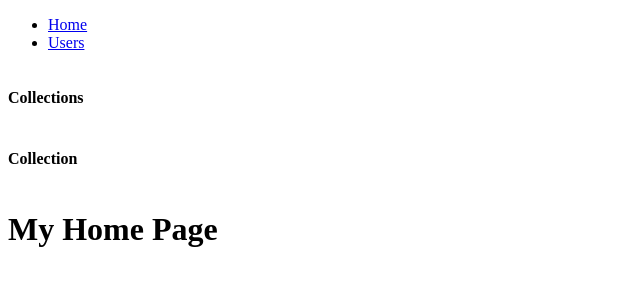
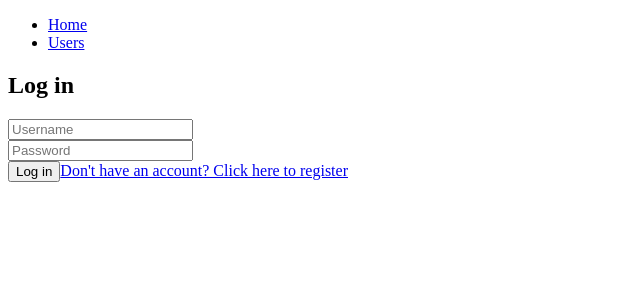
Before and after one commit to ivanhroth/sweetfeed, a React (Create React App) app in the folder client/: page /login in a window 1280 px wide. Shown: the top 300 px of the page, without its empty margins (0-640 px from the left). Built offline with nearby package versions, Linux system fonts and the light colour scheme.

Commit message:
set up basic auth in preliminary form

```diff
--- a/client/package.json
+++ b/client/package.json
@@ -9,6 +9,7 @@
     "http-proxy-middleware": "^1.0.5",
     "react": "^16.13.1",
     "react-dom": "^16.13.1",
+    "react-router": "^5.2.0",
     "react-router-dom": "^5.2.0",
     "react-scripts": "3.4.3"
   },
--- a/client/src/App.js
+++ b/client/src/App.js
@@ -1,6 +1,7 @@
 import React, { useEffect, useState } from 'react';
 import { BrowserRouter, Switch, Route, NavLink } from 'react-router-dom';
 import UserList from './components/UsersList';
+import Login from './components/Login';
 
 
 function App() {
@@ -24,7 +25,18 @@ function App() {
                     <li><NavLink to="/users" activeclass="active">Users</NavLink></li>
                 </ul>
             </nav>
-            <div class="main-container">
+            <Switch>
+                <Route path="/users">
+                    <UserList />
+                </Route>
+
+                <Route path="/login">
+                    <Login />
+                </Route>
+
+                <Route path="/">
+                    <h1>My Home Page</h1>
+                    <div class="main-container">
                 <div class="sidebar">
                     <div class="sidebar-box">
                         <h4>Collections</h4>
@@ -32,16 +44,8 @@ function App() {
                     {myCollections.map(collection => <div><h4>Collection</h4></div>)}
                 </div>
                 <div class="viewer-container">
-
                 </div>
             </div>
-            <Switch>
-                <Route path="/users">
-                    <UserList />
-                </Route>
-
-                <Route path="/">
-                    <h1>My Home Page</h1>
                 </Route>
             </Switch>
         </BrowserRouter>
--- /dev/null
+++ b/client/src/components/Login.js
@@ -0,0 +1,46 @@
+import React, { useState } from 'react';
+import { Redirect, useHistory } from 'react-router';
+
+const validateForm = () => true;
+
+const Login = props => {
+    const token = props.token
+    console.log(token);
+    const [username, updateUsername] = useState("");
+    const [password, updatePassword] = useState("");
+    const history = useHistory();
+    const tryLogin = async () => {
+        const formIsValid = validateForm();
+        if (formIsValid) {
+        const loginAttempt = await fetch(`/api/login`, {
+            method: "PUT",
+            body: { username, password }
+        });
+
+        if (loginAttempt.status === 200) history.push('/');
+        else console.error(loginAttempt.msg);
+    }
+      };
+
+    if (token) return <Redirect to="/"/>
+
+    return (
+    <div>
+        <h2>Log in</h2>
+        <form>
+            <div>
+            <input onChange={updateUsername} type="username" placeholder="Username" required />
+            </div>
+            <div>
+            <input onChange={updatePassword} type="password" placeholder="Password" required />
+            </div>
+            <div>
+            <button onClick={tryLogin}>Log in</button>
+            <a href='/register/' id="registration-link">Don't have an account? Click here to register</a>
+            </div>
+        </form>
+  </div>
+    )
+}
+
+export default Login;
--- /dev/null
+++ b/client/src/components/NewsItem.js
@@ -0,0 +1,5 @@
+import React from 'react';
+
+NewsItem = () => {
+
+}
--- a/client/src/index.css
+++ b/client/src/index.css
@@ -12,7 +12,7 @@
 }
 
 .viewer-container {
-    width: 64%;
+    width: 67%;
     display: flex;
     flex-direction: column;
 }
```
Also changed, not shown: 1 other file (tests, documents, lock files or other folders).
